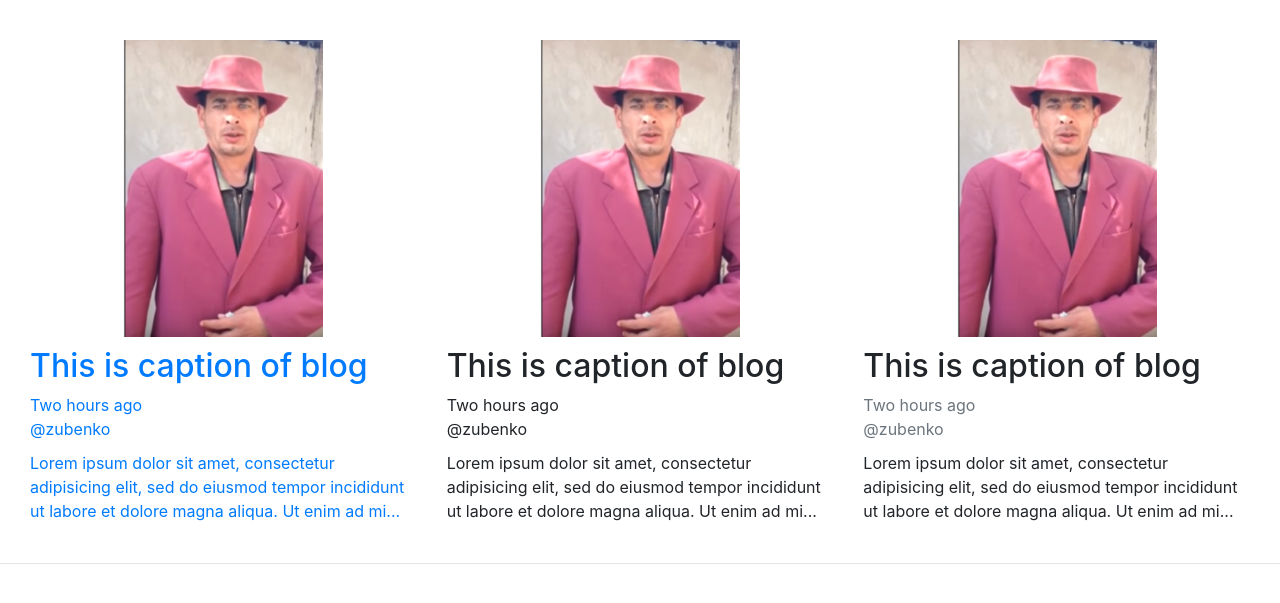
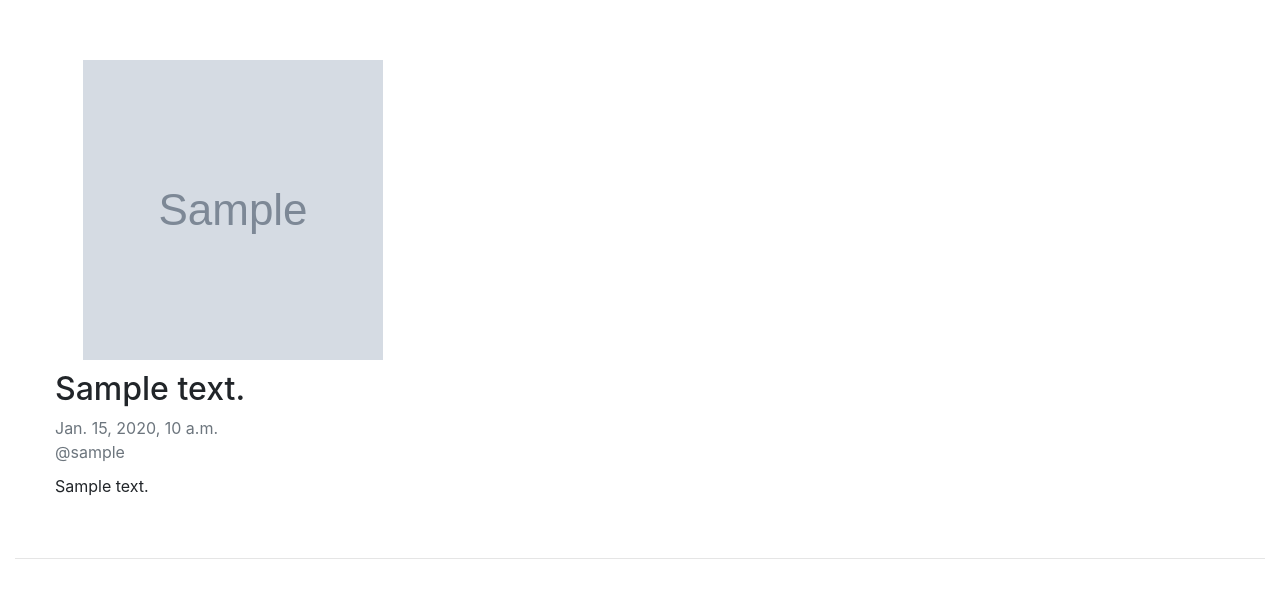
Before and after one commit to D1VORY/django_blog, a Django app: template blog/templates/blog/blogs.html in a window 1280 px wide. Shown: the part 56-659 px from the top of the page. Run offline with Django 3.2, Linux system fonts and the light colour scheme; the template is opened without the code that fills it: most values are stand-ins (such as "Sample title", 1, 10 or a date in 2020); grey boxes marked "Sample" are stand-in pictures; some libraries are stand-ins or nearby versions.

Commit message:
created blog template

```diff
--- a/blog/templates/blog/blogs.html
+++ b/blog/templates/blog/blogs.html
@@ -1,111 +1,73 @@
 {% extends 'mainapp/base.html'%}
 {% load static %}
+{% load columns %}
+
 
 {% block styles %}
   <link rel="stylesheet" href="{% static 'css/blogs.css' %}">
 {% endblock %}
 
+
 {% block content%}
 
 <div class="container-fluid blogs-list">
 
+      {% for row in object_list|columns:3 %}
           <div class="row">
+            {% for blog in row %}
+            <div class="col-sm">
               <div class="col-sm blog-wrapper">
-      <a href="#">
+                <a class="blog-link" href="#">
                 <div class="blog-image-wrapper">
-        <img class="blog-image" src="/media/blog_images/maffiozy.jpg" alt="" />
+                  <img class="blog-image" src="/media/{{blog.photo}}" alt="" />
                 </div>
 
 
                 <div class="blog-caption-wrapper">
-        <h2 class="blog-caption-text">
-          This is caption of blog
+                  <h2 class=" blog-caption-text">
+                    {{blog.caption_text}}
                   </h2>
 
-        <span class="timestamp">
-          Two hours ago
+                  <span class="text-muted timestamp">
+                    {{blog.created}}
                   </span>
 
-        <span class="username">
-          @zubenko
-        </span>
-
-      </div>
-
-      <div class="blog-body-wrapper">
-        <div class="blog-body-text">
-          Lorem ipsum dolor sit amet, consectetur adipisicing elit, sed do eiusmod tempor incididunt ut labore et dolore magna aliqua. Ut enim ad mi...
-
-        </div>
-      </div>
-      </a>
-    </div>
-
-    <div class="col-sm blog-wrapper">
-      <div class="blog-image-wrapper">
-        <img class="blog-image" src="/media/blog_images/maffiozy.jpg" alt="" />
-      </div>
-
-
-      <div class="blog-caption-wrapper">
-        <h2 class="blog-caption-text">
-          This is caption of blog
-        </h2>
-
-        <span class="timestamp">
-          Two hours ago
-        </span>
-
-        <span class="username">
-          @zubenko
+                  <span class="text-muted username">
+                    @{{blog.author.username}}
                   </span>
                 </div>
 
                 <div class="blog-body-wrapper">
                   <div class="blog-body-text">
-          Lorem ipsum dolor sit amet, consectetur adipisicing elit, sed do eiusmod tempor incididunt ut labore et dolore magna aliqua. Ut enim ad mi...
-        </div>
-      </div>
-    </div>
-
-    <div class="col-sm blog-wrapper">
-      <a class="blog-link" href="#">
-      <div class="blog-image-wrapper">
-        <img class="blog-image" src="/media/blog_images/maffiozy.jpg" alt="" />
-      </div>
-
-
-      <div class="blog-caption-wrapper">
-        <h2 class=" blog-caption-text">
-          This is caption of blog
-        </h2>
-
-        <span class="text-muted timestamp">
-          Two hours ago
-        </span>
-
-        <span class="text-muted username">
-          @zubenko
-        </span>
-      </div>
-
-      <div class="blog-body-wrapper">
-        <div class="blog-body-text">
-          Lorem ipsum dolor sit amet, consectetur adipisicing elit, sed do eiusmod tempor incididunt ut labore et dolore magna aliqua. Ut enim ad mi...
+                    {{blog.blog_text|truncatewords:25 }}
                   </div>
                 </div>
                 </a>
               </div>
             </div>
 
+            {% if row|length < 2%}
+              <div class="col-sm">
 
               </div>
-{% endblock %}
+            {% endif %}
+
+            {% if row|length < 3%}
+              <div class="col-sm">
+
+              </div>
+            {% endif %}
+
+            {% endfor %}
+          </div>
+
+      {% endfor %}
 
 
 
-{% block js%}
-<script type="text/javascript" src="{% static 'js/blogs.js'%}">
-</script>
+
+
+
+
 
 {% endblock %}
--- a/blog/views.py
+++ b/blog/views.py
@@ -7,5 +7,10 @@ class BlogListView(ListView):
     template_name = 'blog/blogs.html'
     model = Blog
 
+
+    def get_queryset(self):
+        blogs = Blog.objects.all().order_by('created')
+        return blogs
+
 def index(request):
     return render(request, 'blog/blogs.html')
--- a/django_blog/settings.py
+++ b/django_blog/settings.py
@@ -38,7 +38,8 @@ INSTALLED_APPS = [
     'django.contrib.messages',
     'django.contrib.staticfiles',
     'mainapp',
-    'blog'
+    'blog',
+    'columns'
 ]
 
 MIDDLEWARE = [
--- a/static/css/blogs.css
+++ b/static/css/blogs.css
@@ -1,6 +1,11 @@
 
 .blogs-list{
   margin: 40px 0px;
+}
+
+.blog-wrapper{
+  max-width: 600px;
+  margin: 20px 10px;
 }
 
 .blog-wrapper:hover{
@@ -14,8 +19,9 @@
 
 
 .blog-image{
-  width: 200px;
-  max-height: 400px;
+  width: 300px;
+  height: 300px;
+  object-fit: cover;
 }
 
 .blog-image-wrapper{
```
Also changed, not shown: media/blog_images/123623_now-ask-me.herokuapp.com.png (added), media/blog_images/Screenshot_from_2019-11-04_15-51-08.png (added), media/blog_images/Screenshot_from_2019-12-01_19-23-45.png (added), media/blog_images/components.png (added), media/blog_images/soup.jpg (added), 1 other file. Lines whose indentation alone changed are shown as unchanged.
